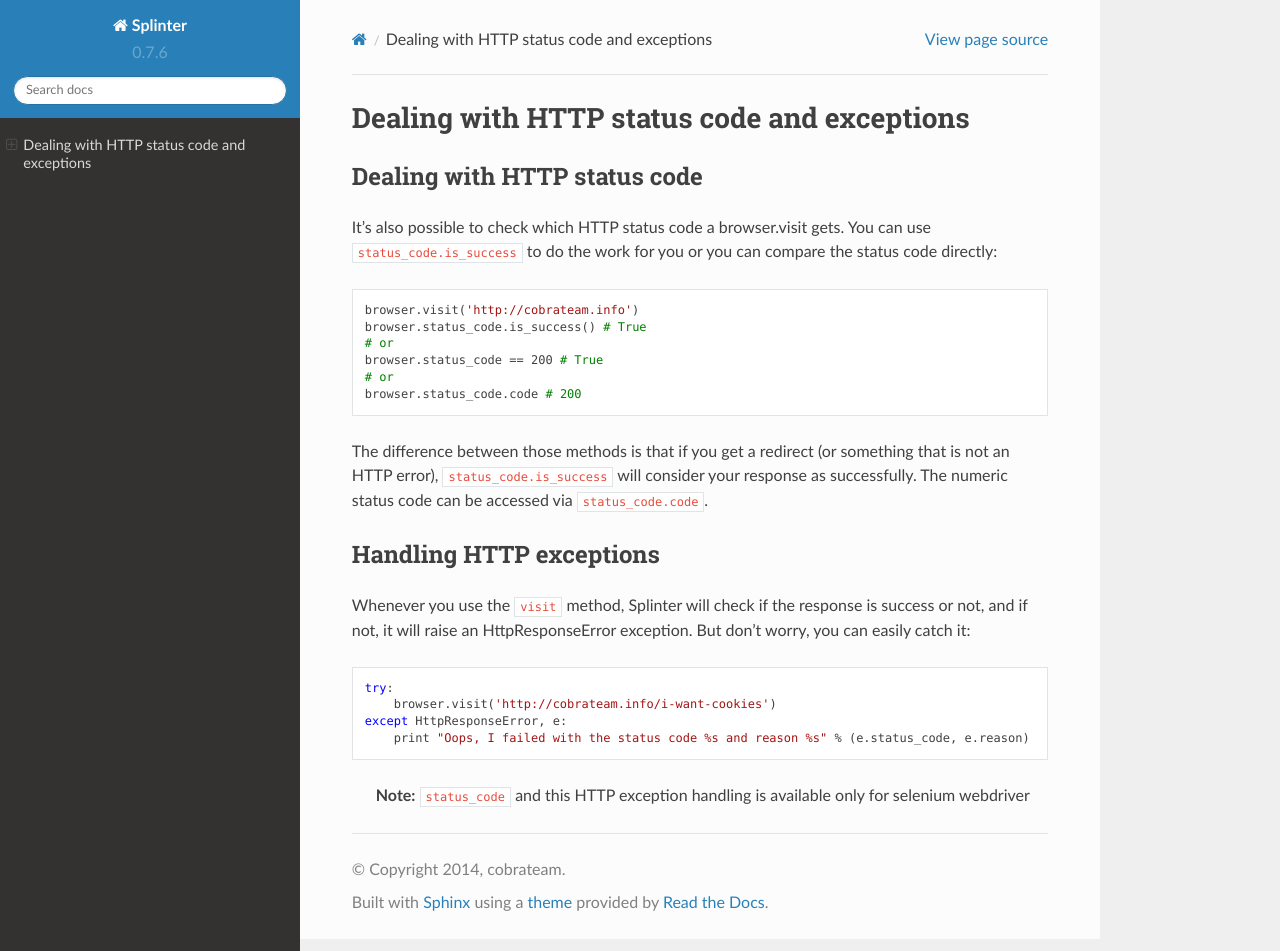
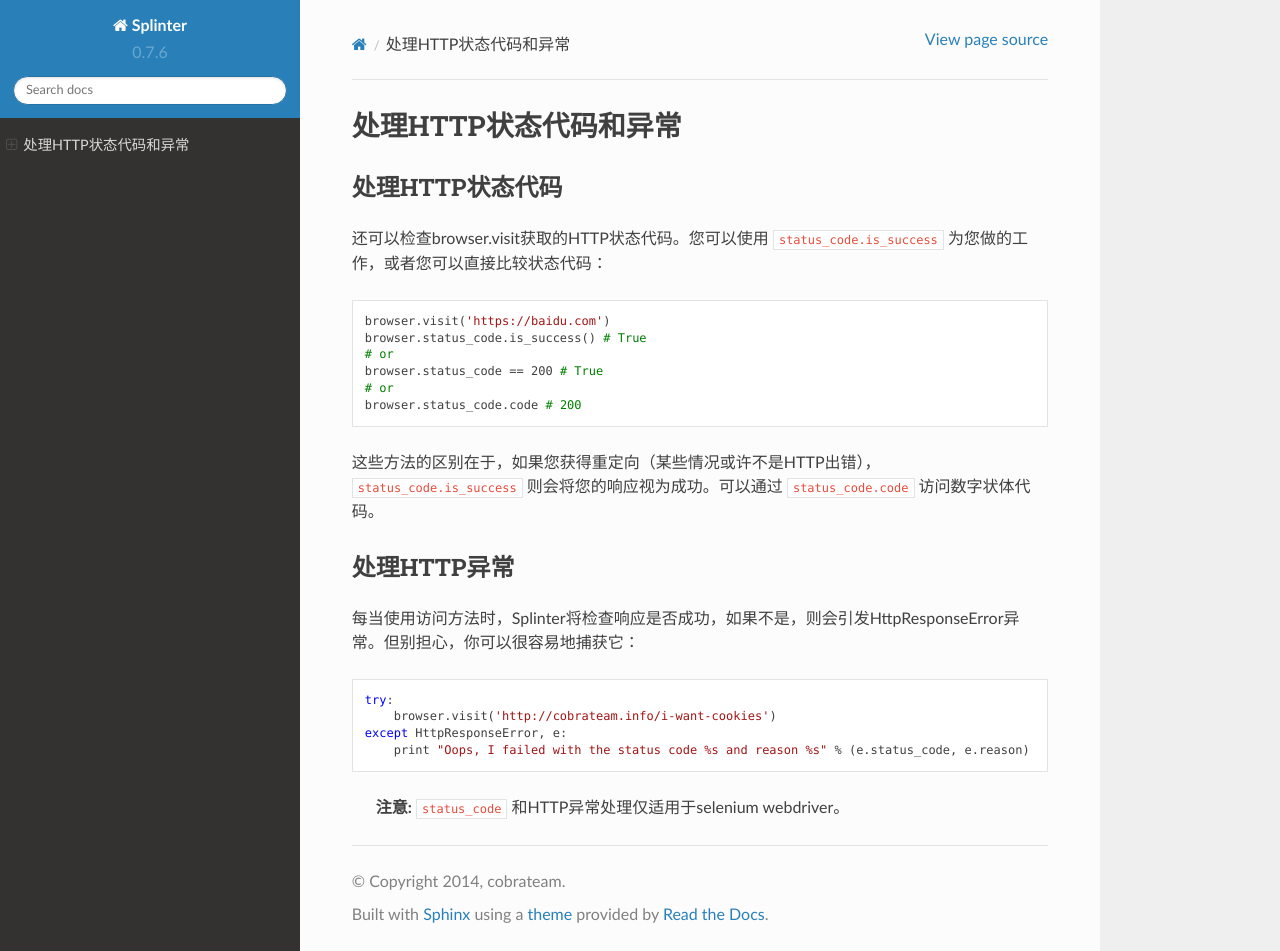
Before and after one commit to Wooden-Robot/splinter-docs-zh_CN, a Sphinx documentation site: the page built from docs/http-status-code-and-exception.rst, in a window 1280 px wide and 951 px high. Built offline with Sphinx 7.4.7 and the Read the Docs theme 2.0.0, drawn with Linux system fonts in a browser that asks for light colours.

Commit message:
完成HTTP异常状态处理页面翻译

```diff
--- a/docs/http-status-code-and-exception.rst
+++ b/docs/http-status-code-and-exception.rst
@@ -7,35 +7,31 @@
     :keywords: splinter, python, tutorial, documentation, exception, http error, status code
 
 ++++++++++++++++++++++++++++++++++++++++++++
-Dealing with HTTP status code and exceptions
+处理HTTP状态代码和异常
 ++++++++++++++++++++++++++++++++++++++++++++
 
-Dealing with HTTP status code
+处理HTTP状态代码
 -----------------------------
 
-It's also possible to check which HTTP status code a browser.visit gets. You can use ``status_code.is_success`` to do the work
-for you or you can compare the status code directly:
+还可以检查browser.visit获取的HTTP状态代码。您可以使用 ``status_code.is_success`` 为您做的工作，或者您可以直接比较状态代码：
 
 .. highlight:: python
 
 ::
 
-    browser.visit('http://cobrateam.info')
+    browser.visit('https://baidu.com')
     browser.status_code.is_success() # True
     # or
     browser.status_code == 200 # True
     # or
     browser.status_code.code # 200
 
-The difference between those methods is that if you get a redirect (or something that is not an HTTP error),
-``status_code.is_success`` will consider your response as successfully. The numeric status code can be accessed via
-``status_code.code``.
+这些方法的区别在于，如果您获得重定向（某些情况或许不是HTTP出错）， ``status_code.is_success`` 则会将您的响应视为成功。可以通过 ``status_code.code``  访问数字状体代码。
 
-Handling HTTP exceptions
+处理HTTP异常
 ------------------------
 
-Whenever you use the ``visit`` method, Splinter will check if the response is success or not, and if not, it will raise an
-HttpResponseError exception. But don't worry, you can easily catch it:
+每当使用访问方法时，Splinter将检查响应是否成功，如果不是，则会引发HttpResponseError异常。但别担心，你可以很容易地捕获它：
 
 .. highlight:: python
 
@@ -48,4 +44,4 @@ HttpResponseError exception. But don't worry, you can easily catch it:
 
 ..
 
-    **Note:** ``status_code`` and this HTTP exception handling is available only for selenium webdriver
+    **注意:**  ``status_code`` 和HTTP异常处理仅适用于selenium webdriver。
```
